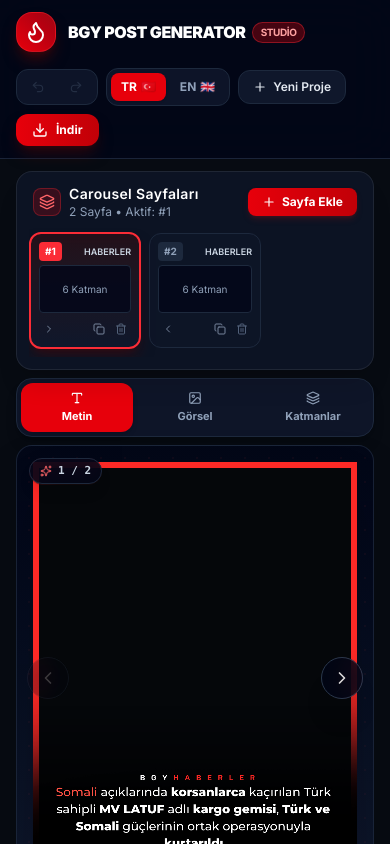
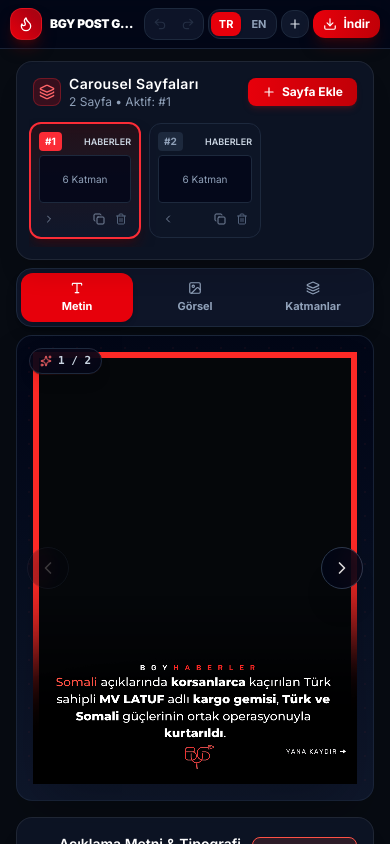
Before and after one commit to zenclaut/instapostgenerator, a React (Vite) app: page / in a window 390 px wide. Shown: the top 844 px of the page. Built offline with nearby package versions, Linux system fonts and the light colour scheme.

Commit message:
fix(mobile): fit header buttons into single row and clean up TR/EN language toggle

```diff
--- a/src/App.tsx
+++ b/src/App.tsx
@@ -137,33 +137,33 @@ export function App() {
   return (
     <div className="min-h-screen bg-[#070b12] text-slate-100 flex flex-col selection:bg-red-500/30 selection:text-red-200">
       {/* Header Bar */}
-      <header className="sticky top-0 z-40 bg-slate-950/85 backdrop-blur-xl border-b border-slate-800/90 px-4 lg:px-8 py-3">
-        <div className="max-w-7xl mx-auto flex flex-wrap items-center justify-between gap-4">
+      <header className="sticky top-0 z-40 bg-slate-950/85 backdrop-blur-xl border-b border-slate-800/90 px-2.5 sm:px-4 lg:px-8 py-2 sm:py-3">
+        <div className="max-w-7xl mx-auto flex items-center justify-between gap-2 flex-nowrap">
           {/* Logo & Başlık */}
-          <div className="flex items-center gap-3">
-            <div className="w-10 h-10 rounded-2xl bg-gradient-to-tr from-red-600 to-red-800 flex items-center justify-center text-white font-black shadow-lg shadow-red-950/80 border border-red-500/40">
-              <Flame className="w-6 h-6 text-white" />
+          <div className="flex items-center gap-2 sm:gap-3 min-w-0 shrink">
+            <div className="w-8 h-8 sm:w-10 sm:h-10 rounded-xl sm:rounded-2xl bg-gradient-to-tr from-red-600 to-red-800 flex items-center justify-center text-white font-black shadow-lg shadow-red-950/80 border border-red-500/40 shrink-0">
+              <Flame className="w-4 h-4 sm:w-6 sm:h-6 text-white" />
             </div>
-            <div>
-              <h1 className="text-base font-black text-white tracking-tight flex items-center gap-1.5">
-                <span>{t('appTitle')}</span>
-                <span className="text-[10px] uppercase font-bold bg-red-600/30 border border-red-500/40 text-red-300 px-2 py-0.5 rounded-full">
+            <div className="min-w-0">
+              <h1 className="text-xs sm:text-base font-black text-white tracking-tight flex items-center gap-1 sm:gap-1.5 truncate">
+                <span className="truncate">{t('appTitle')}</span>
+                <span className="hidden sm:inline-block text-[10px] uppercase font-bold bg-red-600/30 border border-red-500/40 text-red-300 px-2 py-0.5 rounded-full shrink-0">
                   {t('studioBadge')}
                 </span>
               </h1>
             </div>
           </div>
 
-          {/* Hızlı İşlem Butonları (Undo, Redo, Dil, Yeni Proje, İndir) */}
-          <div className="flex items-center gap-2 flex-wrap">
+          {/* Hızlı İşlem Butonları (Tek Row - Undo, Redo, Dil, Yeni Proje, İndir) */}
+          <div className="flex items-center gap-1 sm:gap-2 flex-nowrap shrink-0">
             {/* Hamleleri İleri/Geri Sarma (Undo / Redo Buton Grubu) */}
-            <div className="flex items-center gap-1 bg-slate-900/90 p-1 rounded-xl border border-slate-800">
+            <div className="flex items-center gap-0.5 sm:gap-1 bg-slate-900/90 p-0.5 sm:p-1 rounded-xl border border-slate-800">
               {/* Geri Al (Ctrl+Z) */}
               <button
                 type="button"
                 onClick={history.undo}
                 disabled={!history.canUndo}
-                className={`flex items-center gap-1 px-2.5 py-1.5 rounded-lg text-xs font-semibold transition-all ${
+                className={`p-1.5 sm:px-2.5 sm:py-1.5 rounded-lg text-xs font-semibold transition-all ${
                   history.canUndo
                     ? 'text-slate-200 hover:bg-slate-800 hover:text-white active:scale-95 cursor-pointer'
                     : 'text-slate-600 opacity-40 cursor-not-allowed'
@@ -171,7 +171,6 @@ export function App() {
                 title={t('undo')}
               >
                 <Undo2 className="w-3.5 h-3.5" />
-                <span className="hidden sm:inline">{t('undoShort')}</span>
               </button>
 
               {/* İleri Al (Ctrl+Y) */}
@@ -179,7 +178,7 @@ export function App() {
                 type="button"
                 onClick={history.redo}
                 disabled={!history.canRedo}
-                className={`flex items-center gap-1 px-2.5 py-1.5 rounded-lg text-xs font-semibold transition-all ${
+                className={`p-1.5 sm:px-2.5 sm:py-1.5 rounded-lg text-xs font-semibold transition-all ${
                   history.canRedo
                     ? 'text-slate-200 hover:bg-slate-800 hover:text-white active:scale-95 cursor-pointer'
                     : 'text-slate-600 opacity-40 cursor-not-allowed'
@@ -187,56 +186,53 @@ export function App() {
                 title={t('redo')}
               >
                 <Redo2 className="w-3.5 h-3.5" />
-                <span className="hidden sm:inline">{t('redoShort')}</span>
               </button>
             </div>
 
-            {/* Dil Seçici (TR / EN) */}
-            <div className="flex items-center gap-1 bg-slate-900/90 p-1 rounded-xl border border-slate-800 text-xs">
+            {/* Dil Seçici (TR / EN - Temiz & Kompakt) */}
+            <div className="flex items-center gap-0.5 bg-slate-900/90 p-0.5 sm:p-1 rounded-xl border border-slate-800 text-[11px] sm:text-xs">
               <button
                 type="button"
                 onClick={() => setLanguage('tr')}
-                className={`flex items-center gap-1 px-2.5 py-1.5 rounded-lg font-bold transition-all ${
+                className={`px-2 py-1 sm:px-2.5 sm:py-1 rounded-lg font-bold transition-all ${
                   language === 'tr'
                     ? 'bg-red-600 text-white shadow'
                     : 'text-slate-400 hover:text-slate-200'
                 }`}
                 title="Türkçe"
               >
-                <span>TR</span>
-                <span className="text-xs">🇹🇷</span>
+                TR
               </button>
               <button
                 type="button"
                 onClick={() => setLanguage('en')}
-                className={`flex items-center gap-1 px-2.5 py-1.5 rounded-lg font-bold transition-all ${
+                className={`px-2 py-1 sm:px-2.5 sm:py-1 rounded-lg font-bold transition-all ${
                   language === 'en'
                     ? 'bg-red-600 text-white shadow'
                     : 'text-slate-400 hover:text-slate-200'
                 }`}
                 title="English"
               >
-                <span>EN</span>
-                <span className="text-xs">🇬🇧</span>
+                EN
               </button>
             </div>
 
             {/* Yeni Proje */}
             <button
               onClick={handleCreateNewProject}
-              className="flex items-center gap-1.5 px-3.5 py-2 rounded-xl bg-slate-900 hover:bg-slate-800 border border-slate-800 text-slate-200 text-xs font-semibold transition-colors"
+              className="flex items-center gap-1 p-1.5 sm:px-3 sm:py-1.5 rounded-xl bg-slate-900 hover:bg-slate-800 border border-slate-800 text-slate-200 text-xs font-semibold transition-colors"
               title={t('newProject')}
             >
               <Plus className="w-3.5 h-3.5" />
-              <span>{t('newProject')}</span>
+              <span className="hidden md:inline">{t('newProject')}</span>
             </button>
 
             {/* Dışa Aktar & İndir (Ana Buton) */}
             <button
               onClick={() => setIsExportModalOpen(true)}
-              className="flex items-center gap-2 px-4 py-2 rounded-xl bg-gradient-to-r from-red-600 to-red-700 hover:from-red-500 hover:to-red-600 text-white text-xs font-bold shadow-lg shadow-red-950/60 transition-all active:scale-95"
+              className="flex items-center gap-1.5 px-2.5 sm:px-4 py-1.5 sm:py-2 rounded-xl bg-gradient-to-r from-red-600 to-red-700 hover:from-red-500 hover:to-red-600 text-white text-xs font-bold shadow-lg shadow-red-950/60 transition-all active:scale-95 shrink-0"
             >
-              <Download className="w-4 h-4" />
+              <Download className="w-3.5 h-3.5 sm:w-4 sm:h-4" />
               <span>{t('exportDownload')}</span>
             </button>
           </div>
```
